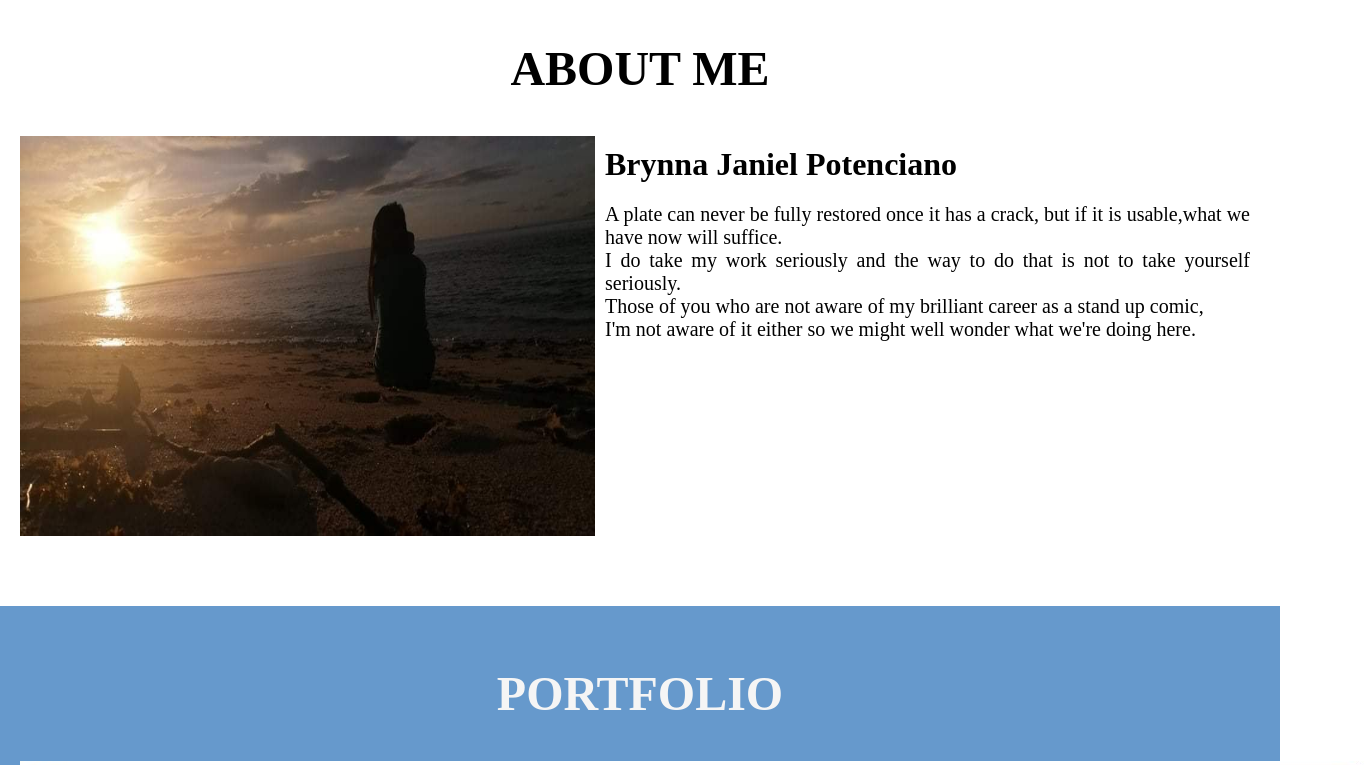
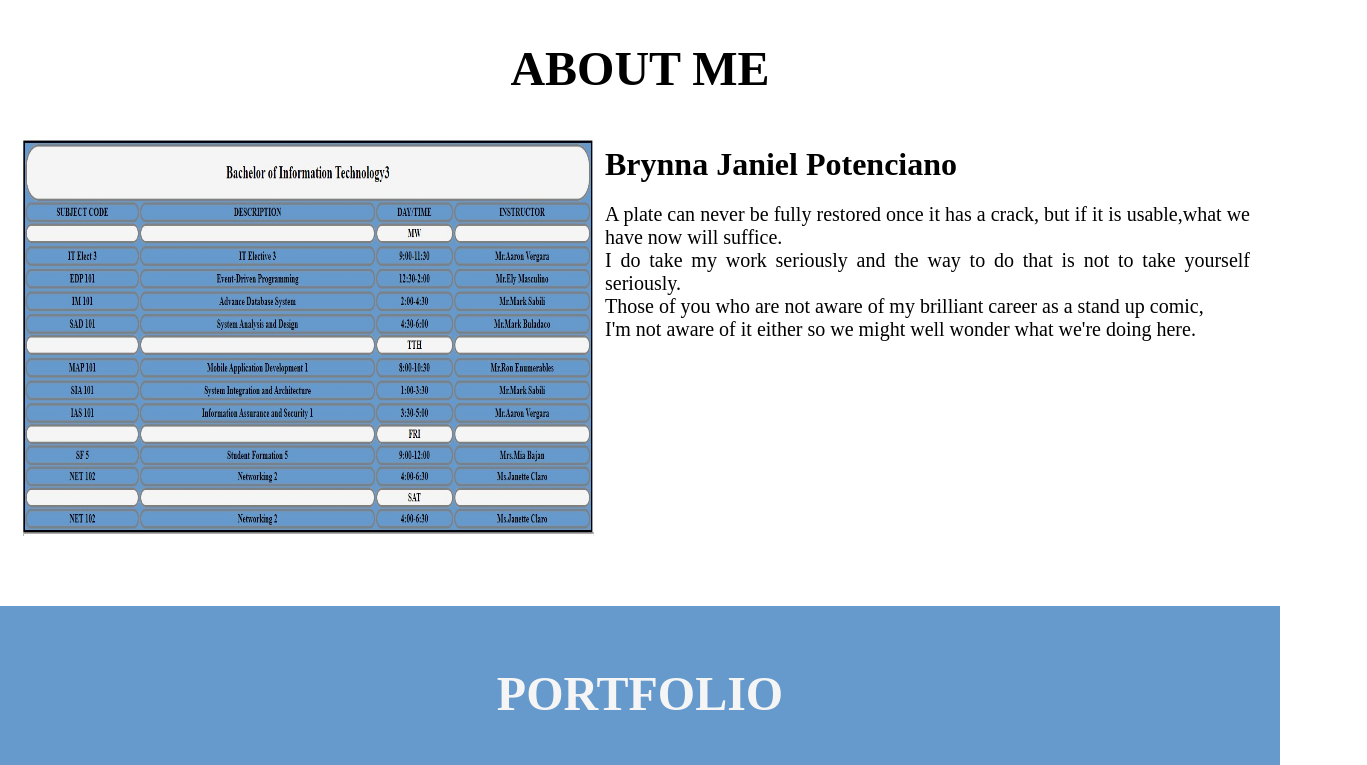
Before and after one commit to janielbry/BrynaPersonalWebsite.github.io, a plain HTML site: page index.html in a window 1280 px wide. Shown: the part 920-1685 px from the top of the page, 1367 px wide, since content can reach past the window. Drawn offline with Linux system fonts and the light colour scheme; files whose address does not match are found by name.

Commit message:
Update index.html

```diff
--- a/index.html
+++ b/index.html
@@ -28,7 +28,7 @@
     <section id="about">
         <h1 class="headings">ABOUT ME</h1>
         <div id="pic">
-            <img src="img.1.jpg" alt="">
+            <img src="img1.jpg" alt="">
             <div id="intro">
                 <h2>Brynna Janiel Potenciano</h2>
                 <p>A plate can never be fully restored once it has a crack, but if it is usable,what we have now will suffice.</p>
```
